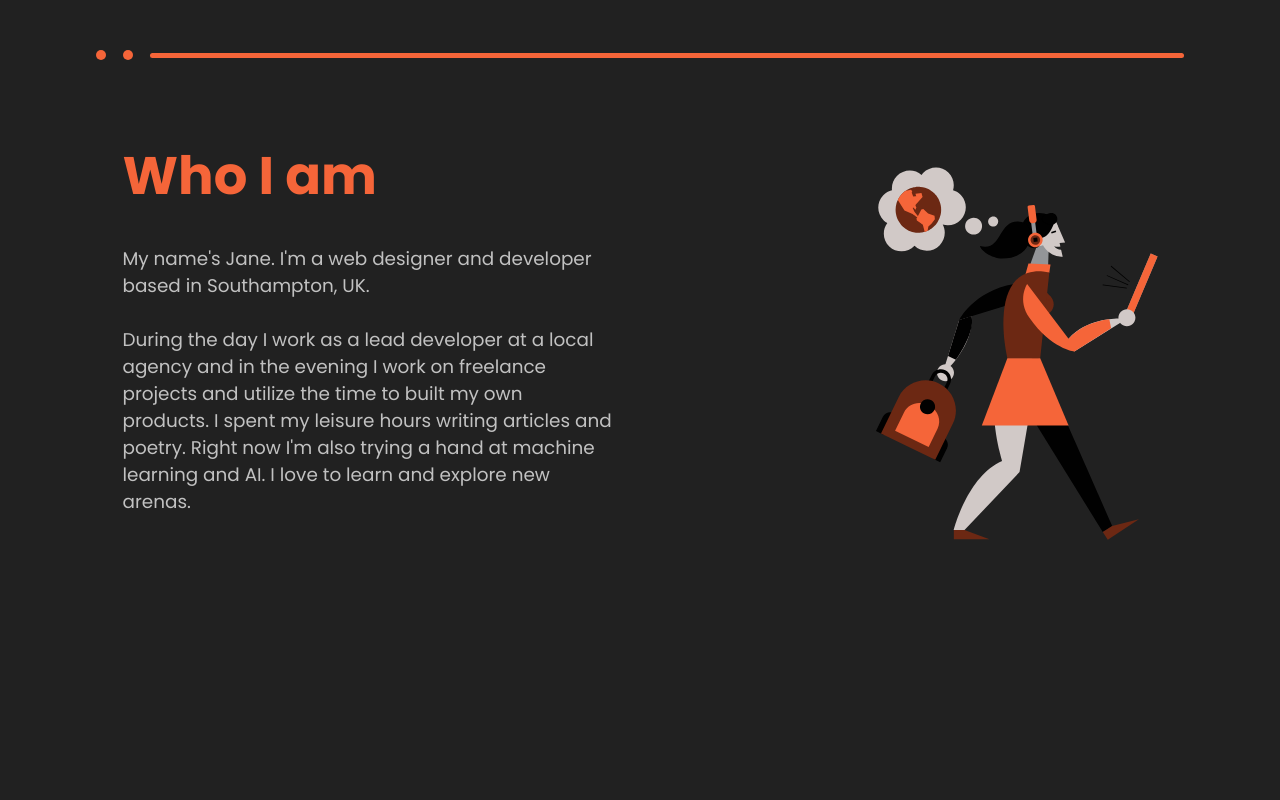
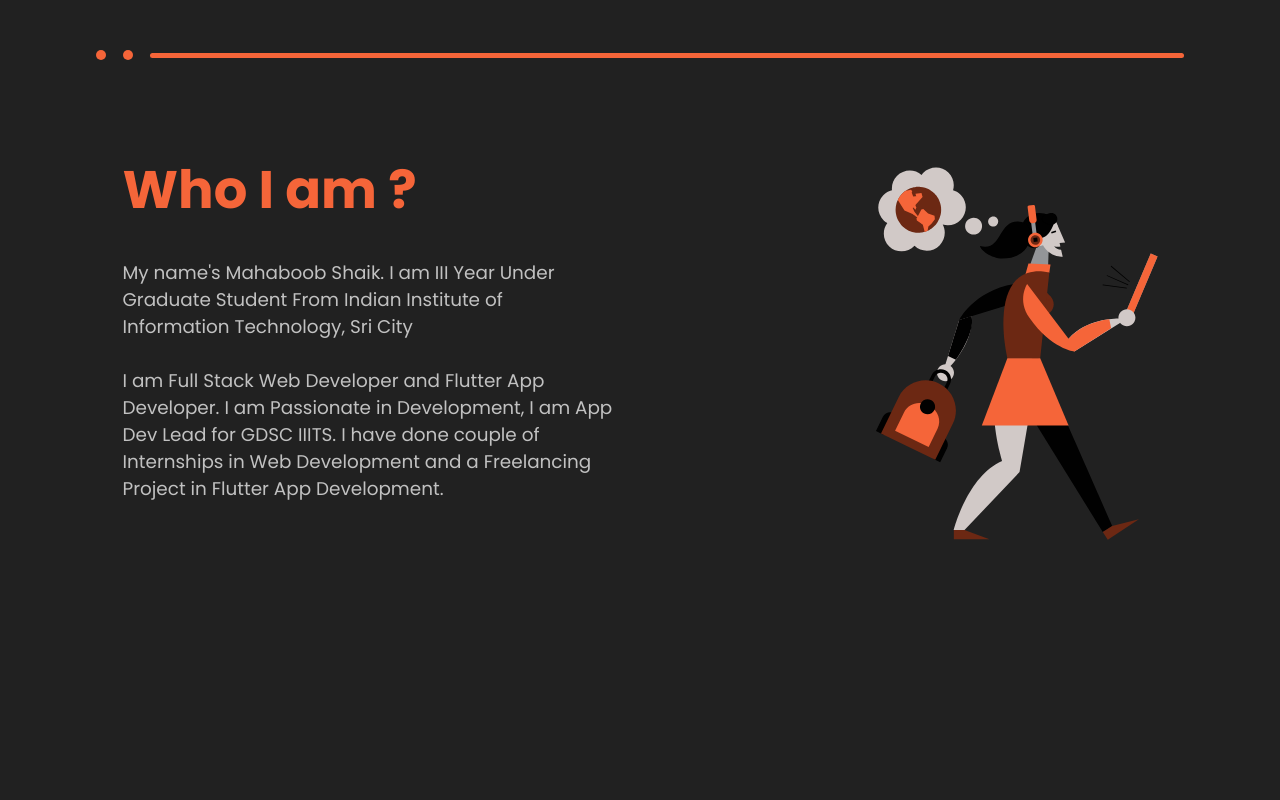
Before and after one commit to Pandeeshwari6830/Portfolio, a React (Create React App) app: page / in a window 1280 px wide. Shown: the part 820-1620 px from the top of the page. Built offline with nearby package versions, Linux system fonts and the light colour scheme; a web font is replaced by a local one.

Commit message:
made initial changes

```diff
--- a/src/data/aboutData.js
+++ b/src/data/aboutData.js
@@ -1,6 +1,8 @@
 export const aboutData = {
-    title: "Who I am",
-    description1: "My name's Jane. I'm a web designer and developer based in Southampton, UK.",
-    description2: "During the day I work as a lead developer at a local agency and in the evening I  work on freelance projects and utilize the time to built my own products. I spent my leisure hours writing articles and poetry. Right now I'm also trying a hand at machine learning and AI. I love to learn and explore new arenas.",
-    image: 2
-}
+    title: "Who I am ?",
+    description1:
+        "My name's Mahaboob Shaik. I am III Year Under Graduate Student From Indian Institute of Information Technology, Sri City",
+    description2:
+        "I am Full Stack Web Developer and Flutter App Developer. I am Passionate in Development, I am App Dev Lead for GDSC IIITS. I have done couple of Internships in Web Development and a Freelancing Project in Flutter App Development.",
+    image: 2,
+};
--- a/src/data/headerData.js
+++ b/src/data/headerData.js
@@ -1,7 +1,7 @@
 import resume from '../assets/pdf/resume.pdf'
 
 export const headerData = {
-    name: 'Jane Doe',
+    name: 'Mahaboob Shaik',
     title: "Web Developer",
     desciption:"There wasn't a bird in the sky, but that was not what caught her attention. It was the clouds. The deep green that isn't the color of clouds, but came with these. She knew what was coming and she hoped she was prepared. ",
     image: 'https://raw.githubusercontent.com/PhantomScript/asset-container/main/developer-portfolio/landingImg.png',
```
Also changed, not shown: WhatsApp Image 2021-12-23 at 06.37.21.jpeg (added).
